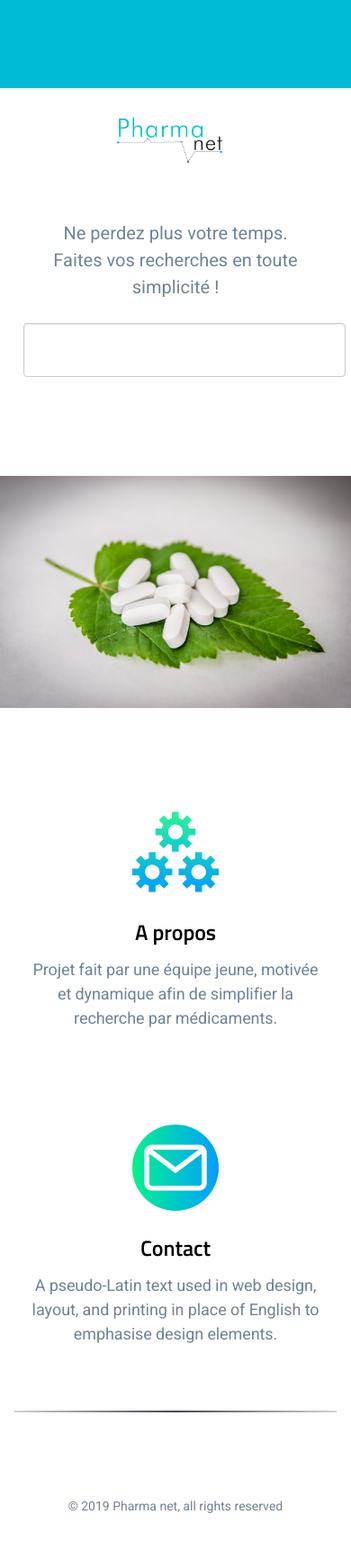
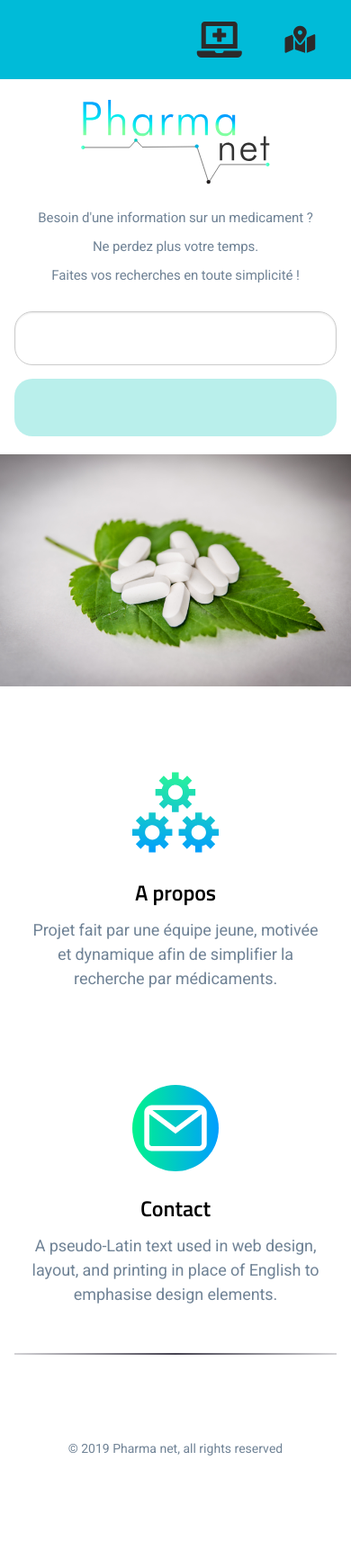
Before and after one commit to Krez90/Nutrilife, a PHP site: page / in a window 390 px wide. Shown: the whole page at 90% size. After the commit the page ends 1618 px from the top, so only its background shows below. Run offline with PHP 8.4, Linux system fonts and the light colour scheme.

Commit message:
modif front + logo piur svg

```diff
--- a/index.php
+++ b/index.php
@@ -5,6 +5,7 @@
     <meta http-equiv="X-UA-Compatible" content="IE=edge">
     <meta name="viewport" content="width=device-width, initial-scale=1">
     <title>Pharma net</title>
+    <link rel="stylesheet" href="https://use.fontawesome.com/releases/v5.7.1/css/all.css" integrity="sha384-fnmOCqbTlWIlj8LyTjo7mOUStjsKC4pOpQbqyi7RrhN7udi9RwhKkMHpvLbHG9Sr" crossorigin="anonymous">
     <link href="https://fonts.googleapis.com/css?family=Heebo:400,400i,700|Titillium+Web:600" rel="stylesheet">
     <link rel="stylesheet" href="public/css/style.css">
       <!-- jQuery CDN -->
@@ -23,7 +24,9 @@
         <header class="site-header">
             <div class="container">
                 <div class="site-header-inner">
-                    <div class="brand header-brand">
+                <i class="fas fa-laptop-medical"title="Infos médicaments" href="#"></i>
+                <i class="fas fa-map-marked-alt"title="Rechercher une pharmacie autour de vous" href="geolocalisation"></i>
+                    <!-- <div class="brand header-brand">
                         <h1 class="m-0">
                             <a href="#">
 								<svg width="32" height="32" viewBox="0 0 32 32" xmlns="http://www.w3.org/2000/svg">
@@ -37,26 +40,27 @@
 								</svg>
                             </a>
                         </h1>
-                    </div>
+                    </div> -->
                 </div>
             </div>
         </header>
         <main>
             <section class="hero text-center">
-				<div class="hero-disk hero-disk-3 is-moving-object is-translating" data-translating-factor="90">
+				<!-- <div class="hero-disk hero-disk-3 is-moving-object is-translating" data-translating-factor="90">
 				</div>
 				<div class="hero-disk hero-disk-4 is-moving-object is-translating" data-translating-factor="50">
 
 				</div>
 				<div class="hero-sphere hero-sphere-2 is-moving-object is-translating" data-translating-factor="30">
 
-				</div>
+				</div> -->
                 <div class="container-sm">
                     <div class="hero-inner">
-                        <h1 class="hero-title mt-0 is-revealing"><img src="public/images/pharmanetlogo.png"></h1>
-                        <p class="hero-paragraph is-revealing">Ne perdez plus votre temps. <br> Faites vos recherches en toute simplicité !</p>
+                        <h1 class="hero-title mt-0 is-revealing"><img src="public/images/pharmanetlogo1.svg" class="logo"></h1>
+                        <p class="hero-paragraph is-revealing">Besoin d'une information sur un medicament ?<br>Ne perdez plus votre temps. <br> Faites vos recherches en toute simplicité !</p>
                         <div class="hero-cta is-revealing">
                         <input id="provider-json" class="champ" style ="margin-left:10px; margin-right:15px; margin-bottom:15px; height:60px; width:100%;" type="text" value=""/>
+                        <div class="reponse">
                         <div id="nom"></div><br>
                         <div id="prescription"></div><br>
                         <div class="price" id="prix_titre"></div>
@@ -66,11 +70,12 @@
                         <div id="IR_titre"></div>
                         <div id="indicremboursement"></div>
                         </div>
+                        </div>
 
                     </div>
                 </div>
-                <div class="containerrs">
-                <img src="public/images/feuille.jpg" style="margin-top:35px;">
+                <div class="containers">
+                <img src="public/images/feuille.jpg" >
                 </div>
             </section>
             <section class="features section text-center">
--- a/public/css/style.css
+++ b/public/css/style.css
@@ -10,8 +10,8 @@ body {
 }
 
 .hero-title{
-    margin:auto;
-    padding-bottom:60px;
+    margin:0;
+    padding-bottom:20px;
     width: 40%;
 }
 article, aside, footer, header, nav, section {
@@ -267,6 +267,16 @@ img {
     vertical-align: middle
 }
 
+.logo{
+    max-width:100%;
+}
+
+/* @media(max-width: 776px){
+    .logo{
+        max-width: 100%;
+    }
+} */
+
 figure {
     margin: 24px 0
 }
@@ -313,6 +323,21 @@ html {
         font-size: 22px;
         line-height: 32px;
         letter-spacing: -0.1px
+    }
+}
+
+@media (max-width: 405px) {
+    html {
+        font-size: 15px;
+        line-height: 32px;
+        letter-spacing: -0.1px
+    }
+    .hero-paragraph {
+        font-size: 15px !important;
+
+    }
+    #provider-json {
+        font-size: 12px!important;
     }
 }
 
@@ -560,9 +585,14 @@ button, input, select, textarea, label {
 }
 .hero-title{
     margin:auto;
-    padding-bottom:60px;
-    width: 40%;
+    padding-bottom:20px;
+    width: 60%;
 }
+
+.hero-paragraph{
+    font-size: 20px;
+}
+
 .mt-0 {
     margin-top: 0
 }
@@ -1120,11 +1150,36 @@ button, input, select, textarea, label {
     margin-bottom:5%;
 }
 
+.fa-laptop-medical {
+    color: #2c2a2a;
+    font-size: 40px;
+}
+.fa-map-marked-alt{
+    color: #2c2a2a;
+    font-size: 40px;
+
+}
+
 .site-header-inner {
     position: relative;
     display: flex;
-    justify-content: space-between;
-    align-items: center
+    justify-content: space-around;
+    align-items: center;
+    margin-left:70%;
+}
+
+@media(max-width:565px){
+    .site-header-inner{
+        margin-left:50%;
+    }
+    .fa-clinic-medical {
+        font-size: 30px;
+        margin-right:2%;
+    }
+    .fa-map-marked-alt{
+        font-size: 30px;
+
+    }
 }
 
 .header-links {
@@ -1230,8 +1285,8 @@ main {
 
 .section-inner {
     position: relative;
-    padding-top: 48px;
-    padding-bottom: 48px
+    padding-top: 28px;
+    padding-bottom: 28px
 }
 
 @media (min-width: 641px) {
@@ -1241,6 +1296,31 @@ main {
     }
 }
 
+.easy-autocomplete{
+    max-width: 100%;
+    display: flex!important;
+    position:relative !important;
+    justify-content: space-between!important;
+
+
+}
+.easy-autocomplete input{
+    border-radius:20px !important;
+    margin-right:0 !important;
+    margin-left:0 !important;
+}
+
+/* @media (min-width:868px){
+    .easy-autocomplete input{
+        width: 100%;
+    }
+} */
+
+.reponse{
+    background-color:rgba(151, 231, 226, 0.671);
+    margin-bottom:20px;
+    border-radius:20px;
+}
 .site-footer {
     position: relative;
     font-size: 14px;
```
Also changed, not shown: public/images/pharmanetlogo1.svg (added), 2 other files.
